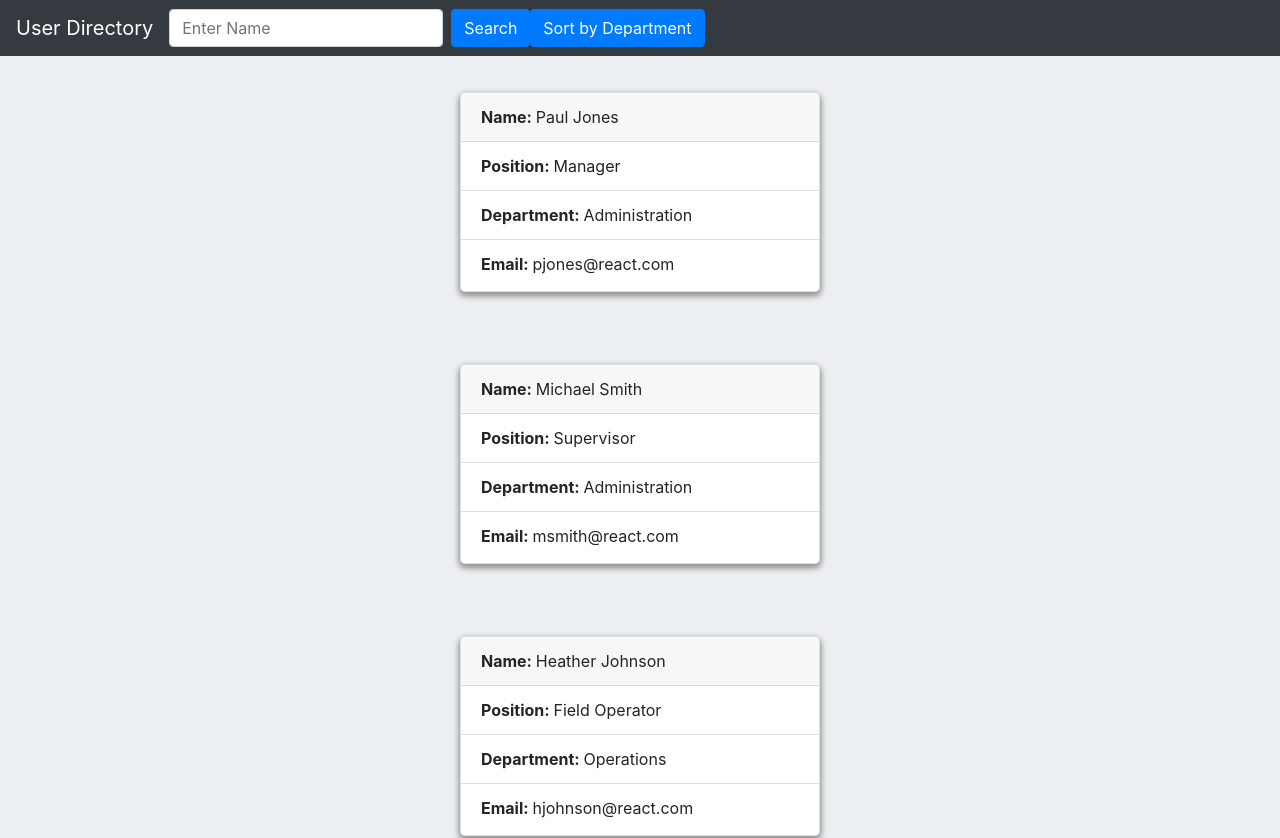
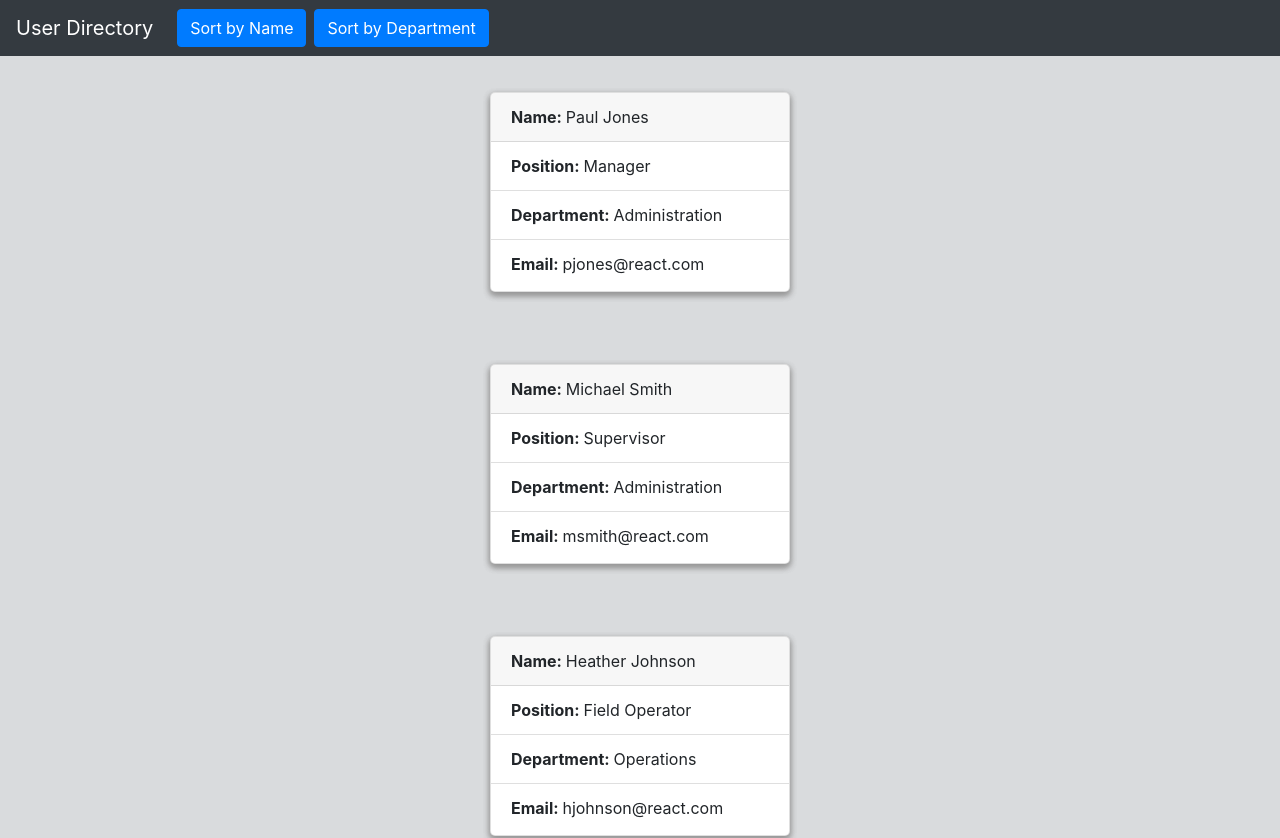
Before and after one commit to Ryan-Hatfield/User-Directory, a React (Create React App) app: page / in a window 1280 px wide. Shown: the top 838 px of the page. Built offline with nearby package versions, Linux system fonts and the light colour scheme.

Commit message:
finalizing

```diff
--- a/src/components/htmlHeader/index.js
+++ b/src/components/htmlHeader/index.js
@@ -10,9 +10,8 @@ function htmlHeader(props) {
             <ul className="navbar-nav">
                 <li className="nav-item">
                     <form className="form-inline my-2 my-lg-0">
-                        <input className="form-control mr-sm-2" placeholder="Enter Name" aria-label="Search" type="text" required></input>
-                        <button type="button" className="btn btn-primary" onClick={props.filterName}>Search</button>
-                        <button type="button" className="btn btn-primary" onClick={props.filterDepartment}>Sort by Department</button>
+                        <button type="button" className="btn btn-primary" id="btn2" onClick={props.filterName}>Sort by Name </button>
+                        <button type="button" className="btn btn-primary" id="btn3" onClick={props.filterDepartment}>Sort by Department</button>
                     </form>
                 </li>
             </ul>
--- a/src/components/htmlHeader/style.css
+++ b/src/components/htmlHeader/style.css
@@ -0,0 +1,7 @@
+#btn2 {
+    margin-left: 8px;
+}
+
+#btn3 {
+    margin-left: 8px;
+}
--- a/src/components/htmlMain/style.css
+++ b/src/components/htmlMain/style.css
@@ -4,14 +4,14 @@
     height: 200px;
     margin: 1rem;
     position: relative;
-    width: 360px;
+    width: 300px;
     box-shadow: 0 3px 6px #999, 0 3px 6px #999;
     text-align: left;
   }
 
 .wrap {
     padding-top: 50px;
-    background: #ECEFF1;
+    background: #d9dbdd;
     height: 100%;
     display: flex;
     flex-flow: row wrap;
```
